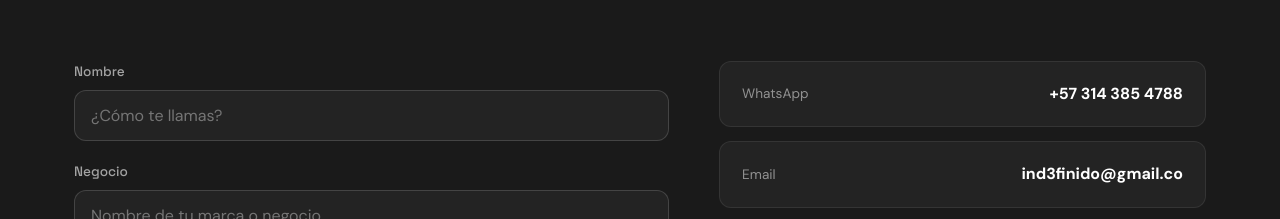
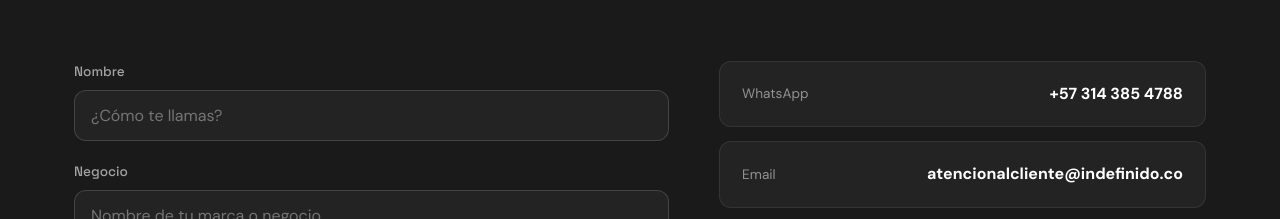
Before and after one commit to restrepovfelipe/Ind3finido, a website built with Vite: page index.html in a window 1280 px wide. Shown: the part 6387-6606 px from the top of the page. Built offline with nearby package versions, Linux system fonts and the light colour scheme.

Commit message:
Update contact email to atencionalcliente@indefinido.co

```diff
--- a/index.html
+++ b/index.html
@@ -315,8 +315,8 @@
           <a class="contact__row" href="https://wa.me/573143854788" target="_blank" rel="noopener">
             <span>WhatsApp</span><strong>+57 314 385 4788</strong>
           </a>
-          <a class="contact__row" href="mailto:ind3finido@gmail.co">
-            <span>Email</span><strong>ind3finido@gmail.co</strong>
+          <a class="contact__row" href="mailto:atencionalcliente@indefinido.co">
+            <span>Email</span><strong>atencionalcliente@indefinido.co</strong>
           </a>
           <a class="contact__row" href="https://indefinido.co" target="_blank" rel="noopener">
             <span>Web</span><strong>www.indefinido.co</strong>
```
